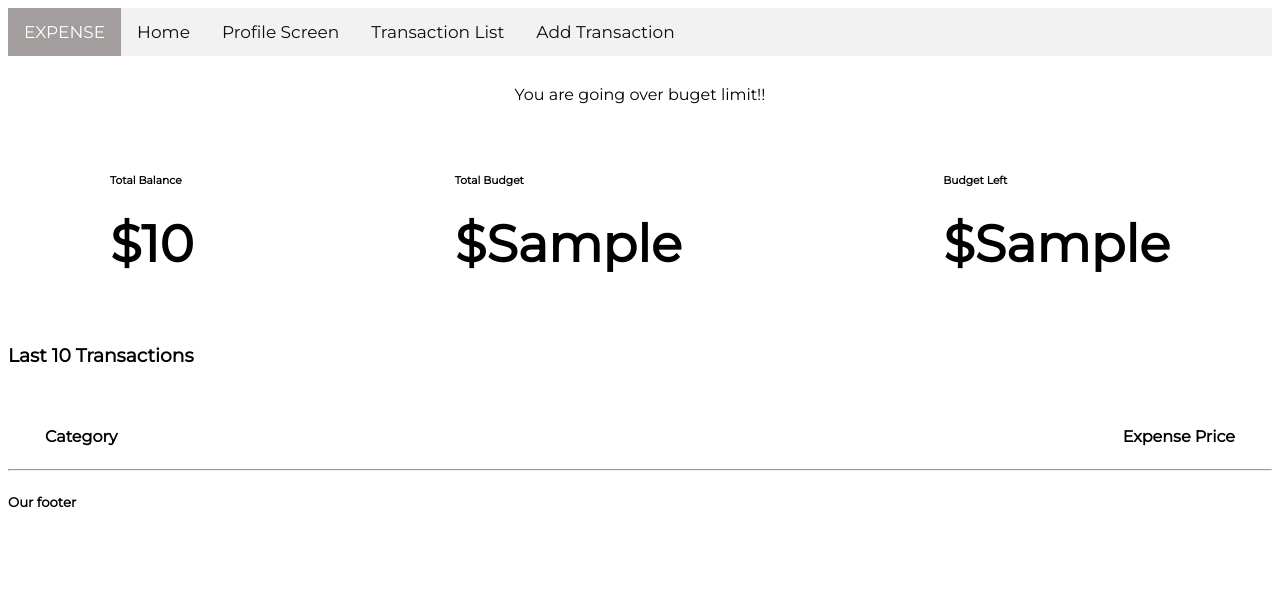
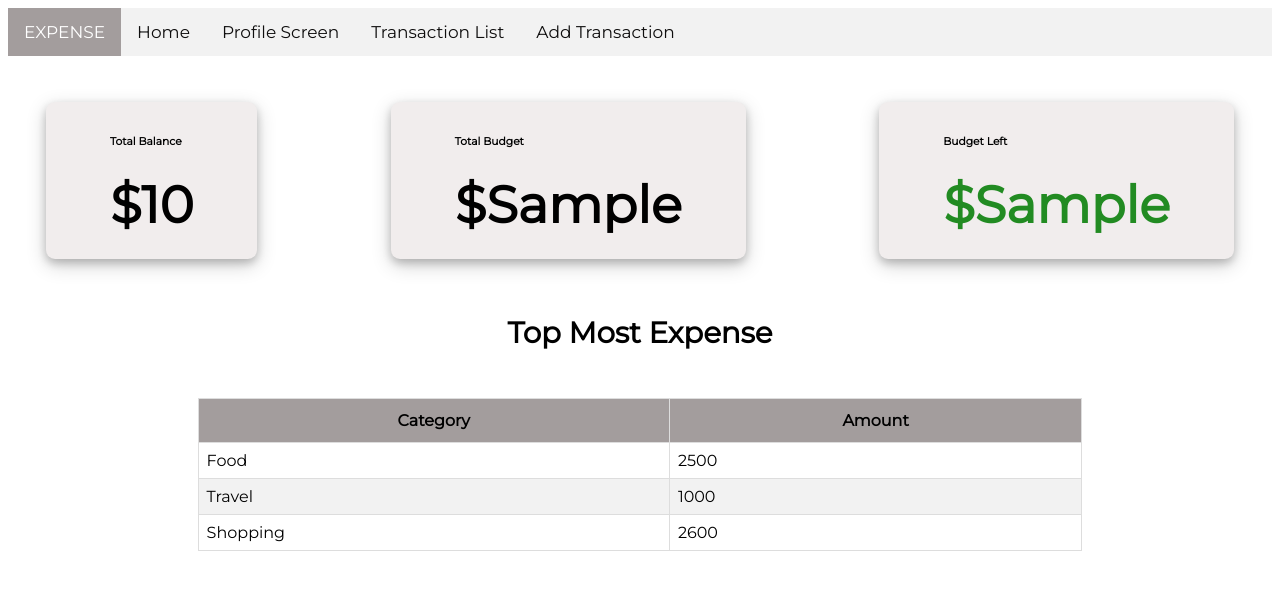
Before and after one commit to Jackvashu/ExpenseProject, a Django app: template ExpenseApp/templates/ExpenseApp/Home.html in a window 1280 px wide. Shown: the top 590 px of the page. Run offline with Django 4.2, Linux system fonts and the light colour scheme; data comes from the database, SQL or seed files in the repository; both versions use the stored data as it was after the commit; the template is opened without the code that fills it: values that come from a table or form of the project are taken from there, most other values are stand-ins (such as "Sample title", 1, 10 or a date in 2020); some libraries are stand-ins or nearby versions.

Commit message:
TopExpenses and ui + logic

```diff
--- a/ExpenseApp/admin.py
+++ b/ExpenseApp/admin.py
@@ -1,6 +1,6 @@
 from django.contrib import admin
 from .models import *
 # Register your models here.
-@admin.register(Profile, Addmoney, TotalBudget)
+@admin.register(Profile, Addmoney, TotalBudget, Expenses)
 class AppAdmin(admin.ModelAdmin):
     pass
--- a/ExpenseApp/models.py
+++ b/ExpenseApp/models.py
@@ -28,3 +28,10 @@ class TotalBudget(models.Model):
 
     def __str__(self):
         return self.total_bud
+
+class Expenses(models.Model):
+    categoryList = models.CharField(max_length=50)
+    priceList = models.IntegerField()
+
+    def __str__(self):
+        return self.categoryList
--- /dev/null
+++ b/ExpenseApp/static/ExpenseApp/messages.css
@@ -0,0 +1,22 @@
+#danger{
+    background-color: #90ee90;
+    padding: 10px;
+    padding-inline-start:1rem;
+    padding-inline-end: 1rem;
+    margin-left: 2rem;
+    margin-right: 2rem;
+    text-align: center;
+}
+
+#closebtn {
+    color: white;
+    float: right;
+    font-size: 22px;
+    line-height: 16px;
+    cursor: pointer;
+    transition: 0.3s;
+  }
+
+#closebtn:hover {
+    color: black;
+  }
--- a/ExpenseApp/static/ExpenseApp/style.css
+++ b/ExpenseApp/static/ExpenseApp/style.css
@@ -14,6 +14,36 @@ body{
     height: 100%;
 }
 
+#topHeading{
+    text-align: center;
+    font-size: 25px;
+}
+
+#topExpenseList {
+    border-collapse: collapse;
+    width: 70%;
+    margin-right: auto;
+    margin-left: auto;
+  }
+#topExpenseList td, #topExpenseList th {
+border: 1px solid #ddd;
+padding: 8px;
+}
+
+#topExpenseList tr:nth-child(even){background-color: #f2f2f2;}
+
+#topExpenseList tr:hover {background-color: #ddd;}
+
+#topExpenseList th {
+padding-top: 12px;
+padding-bottom: 12px;
+text-align: center;
+background-color: #a39d9d;
+color: #000;
+}
+
+
+
 #cardRow{
     display: flex;
     justify-content: space-between;
@@ -25,7 +55,9 @@ body{
     padding: 8px;
     padding-left: 5vw;
     padding-right: 5vw;
-    background-color: #fff;
+    background-color: #f1eded;
+    border-radius: 9px;
+    box-shadow: 0 4px 8px 0 rgb(0 0 0 / 20%), 0 6px 20px 0 rgb(0 0 0 / 19%);
 }
 .section-stats h1{
     font-size: 4vw;
@@ -52,30 +84,7 @@ ul {
 
 }
 
-.danger{
-    background-color: #fff;
-    padding: 10px;
-    padding-inline-start:1rem;
-    padding-inline-end: 1rem;
-    margin-left: 2rem;
-    margin-right: 2rem;
-    text-align: center;
-}
 
-.closebtn {
-    margin-left: 15px;
-    color: white;
-    font-weight: bold;
-    float: right;
-    font-size: 22px;
-    line-height: 20px;
-    cursor: pointer;
-    transition: 0.3s;
-  }
-
-  .closebtn:hover {
-    color: black;
-  }
 
 
 .addContainer{
--- a/ExpenseApp/templates/ExpenseApp/Home.html
+++ b/ExpenseApp/templates/ExpenseApp/Home.html
@@ -5,9 +5,12 @@
 {% block content %}
     <div class="container">
         <br>
-        <div class="danger">
-            <span>You are going over buget limit!!</span>
-        </div>
+        {% if color %}
+            <div class="danger">
+                <span>You are going over buget limit!!</span>
+            </div>
+        {% endif %}
+
         <br>
         <section class="section section-stats">
             <div id="cardRow">
@@ -21,43 +24,48 @@
                 <div class="col">
                     <div class="card-panel">
                         <h6 class="bold">Total Budget</h6>
-                        <h1 class="bold">${{ budgetData }}</h1>
+                        <h1 class="bold">${{ left_Budget }}</h1>
                     </div>
                 </div>
 
                 <div class="col">
                     <div class="card-panel">
                         <h6 class="bold">Budget Left</h6>
-                        <h1 class="bold">${{ left_Budget }}</h1>
+                        {% if color %}
+                            <h1 class="bold" style="color: #B22222;">${{ budgetData }}</h1>
+                        {% else %}
+                            <h1 class="bold" style="color: #228B22;">${{ budgetData }}</h1>
+                        {% endif %}
+
                     </div>
                 </div>
             </div>
         </section>
         <br>
-        <div>
-            <h3>Last 10 Transactions </h3>
+        <div id="topHeading">
+            <h3>Top Most Expense </h3>
         </div>
         <br>
 
-        <section class="section section-expenses">
-            <ul class="z-depth-1">
-                <li>
-                    <div class="card-panel expense">
-                        <div id="cardRow">
+        <table id="topExpenseList">
+            <thead>
+                <tr>
+                    <th>Category</th>
+                    <th>Amount</th>
+                </tr>
+            </thead>
+            <tbody>
+                {% for item in ExpenseData %}
+                    <tr>
+                        <td>{{ item.categoryList }}</td>
+                        <td>{{ item.priceList }}</td>
+                    </tr>
+                {% endfor %}
 
-                            <div class="col l6">
-                                <span class="title bold">Category</span>
-                            </div>
+            </tbody>
 
-                            <div class="col l6">
-                                <span class="title bold">Expense Price</span>
-                            </div>
 
-                        </div>
-                    </div>
-                </li>
-            </ul>
-        </section>
+        </table>
 
     </div>
 {% endblock %}
--- a/ExpenseApp/templates/ExpenseApp/base.html
+++ b/ExpenseApp/templates/ExpenseApp/base.html
@@ -8,6 +8,7 @@
     <link rel="stylesheet" href="{% static 'ExpenseApp/style.css' %}">
     <link rel="stylesheet" href="{% static 'ExpenseApp/navbar.css' %}">
     <link rel="stylesheet" href="{% static 'ExpenseApp/list.css' %}">
+    <link rel="stylesheet" href="{% static 'ExpenseApp/messages.css' %}">
     <!-- <link rel="stylesheet" href="https://cdn.jsdelivr.net/npm/bootstrap@4.6.2/dist/css/bootstrap.min.css" integrity="sha384-xOolHFLEh07PJGoPkLv1IbcEPTNtaed2xpHsD9ESMhqIYd0nLMwNLD69Npy4HI+N" crossorigin="anonymous"> -->
     <!-- <link rel="stylesheet" href="//maxcdn.bootstrapcdn.com/font-awesome/4.3.0/css/font-awesome.min.css"> -->
     <title>Expense</title>
@@ -21,8 +22,8 @@
     {% endblock %}
 
 
-    <hr>
-    <h5>Our footer</h5>
+    <!-- <hr> -->
+    <!-- <h5>Our footer</h5> -->
 </body>
 <script src="http://code.jquery.com/jquery-1.9.1.js"></script>
 <script src="http://code.jquery.com/ui/1.11.0/jquery-ui.js"></script>
--- a/ExpenseApp/templates/ExpenseApp/message.html
+++ b/ExpenseApp/templates/ExpenseApp/message.html
@@ -2,11 +2,11 @@
 
 {% if messages %}
   {% for message in messages %}
-    <div class="danger">
+    <div id="danger">
       <strong>{{message}}</strong>
-      <button type="button" class="closebtn" onclick="this.parentElement.style.display='none';" data-dismiss="alert">
+      <span type="button" id="closebtn" onclick="this.parentElement.style.display='none';" >
       x
-      </button>
+      </span>
 
     </div>
  {% endfor %}
```
Also changed, not shown: ExpenseApp/views.py (+56 -14 lines), ExpenseApp/migrations/0002_expenses.py (added), ExpenseApp/migrations/0003_alter_expenses_pricelist.py (added), ExpenseApp/migrations/0004_alter_expenses_pricelist.py (added), ExpenseApp/migrations/0005_alter_expenses_pricelist.py (added), db.sqlite3.
